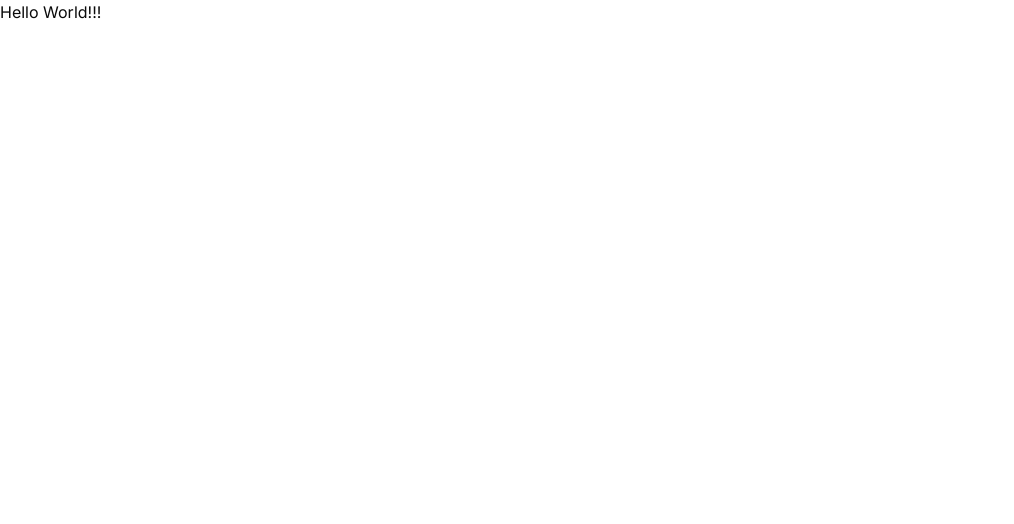
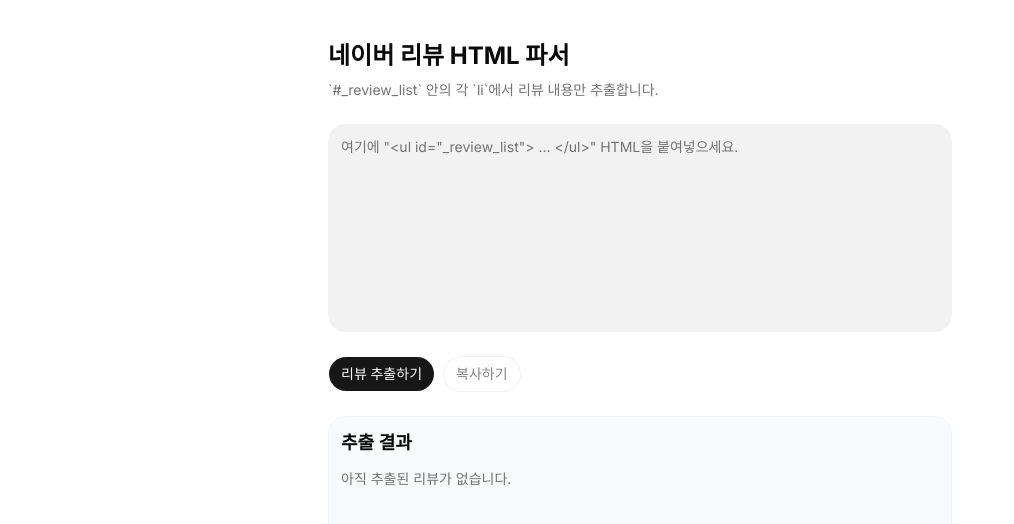
Before and after one commit to ungveloper/naver-place-review-text-extractor, a Next.js app: page / in a window 1280 px wide. Shown: the top 524 px of the page, without its empty margins (0-1014 px from the left). Built offline with nearby package versions, Linux system fonts and the light colour scheme.

Commit message:
추가: 기능

```diff
--- a/app/page.tsx
+++ b/app/page.tsx
@@ -1,7 +1,123 @@
-export default function Home() {
+'use client';
+
+import { Button } from '@/components/ui/button';
+import { Textarea } from '@/components/ui/textarea';
+import { useMemo, useState } from 'react';
+
+function extractReviewTexts(html: string): string[] {
+  if (!html.trim()) return [];
+
+  const parser = new DOMParser();
+  const doc = parser.parseFromString(html, 'text/html');
+
+  const reviewItems = Array.from(doc.querySelectorAll('#_review_list > li'));
+
+  const reviews = reviewItems
+    .map((li) => {
+      const reviewNode =
+        li.querySelector('.pui__vn15t2 a[data-pui-click-code="rvshowmore"]') ||
+        li.querySelector('.pui__vn15t2 a') ||
+        li.querySelector('.pui__vn15t2');
+
+      if (!reviewNode) return '';
+
+      return (reviewNode.textContent || '').replace(/\s+/g, ' ').trim();
+    })
+    .filter(Boolean);
+
+  return reviews;
+}
+
+export default function Page() {
+  const [html, setHtml] = useState('');
+  const [reviews, setReviews] = useState<string[]>([]);
+  const [copied, setCopied] = useState(false);
+
+  const previewCount = useMemo(() => reviews.length, [reviews]);
+
+  const copyText = useMemo(() => {
+    return reviews.map((review) => `- ${review}`).join('\n');
+  }, [reviews]);
+
+  const handleExtract = () => {
+    try {
+      const parsed = extractReviewTexts(html);
+      setReviews(parsed);
+      setCopied(false);
+    } catch (error) {
+      console.error(error);
+      setReviews([]);
+      setCopied(false);
+      alert('HTML 파싱 중 오류가 발생했습니다.');
+    }
+  };
+
+  const handleCopy = async () => {
+    if (!copyText) return;
+
+    try {
+      await navigator.clipboard.writeText(copyText);
+      setCopied(true);
+
+      setTimeout(() => {
+        setCopied(false);
+      }, 2000);
+    } catch (error) {
+      console.error(error);
+      alert('복사 중 오류가 발생했습니다.');
+    }
+  };
+
   return (
-    <div>
-      <h1>Hello World!!!</h1>
-    </div>
+    <main className="mx-auto px-6 py-10 max-w-2xl w-full min-h-screen flex flex-col gap-6">
+      <div className="space-y-2">
+        <h1 className="font-bold text-2xl">네이버 리뷰 HTML 파서</h1>
+        <p className="text-muted-foreground text-sm">
+          `#_review_list` 안의 각 `li`에서 리뷰 내용만 추출합니다.
+        </p>
+      </div>
+
+      <Textarea
+        value={html}
+        onChange={(e) => setHtml(e.target.value)}
+        placeholder='여기에 "<ul id="_review_list"> ... </ul>" HTML을 붙여넣으세요.'
+        className="h-52"
+      />
+
+      <div className="flex gap-2">
+        <Button onClick={handleExtract} className="w-fit">
+          리뷰 추출하기
+        </Button>
+
+        <Button
+          onClick={handleCopy}
+          variant="outline"
+          className="w-fit"
+          disabled={reviews.length === 0}
+        >
+          {copied ? '복사 완료!' : '복사하기'}
+        </Button>
+      </div>
+
+      <section className="p-3 h-52 space-y-3 rounded-2xl border border-gray-100 bg-gray-50 overflow-y-scroll">
+        <h2 className="font-semibold text-lg">
+          추출 결과 {previewCount > 0 ? `(${previewCount}개)` : ''}
+        </h2>
+
+        {reviews.length === 0 ? (
+          <p className="text-muted-foreground text-sm">
+            아직 추출된 리뷰가 없습니다.
+          </p>
+        ) : (
+          <ul className="pl-5 space-y-2 list-disc">
+            {reviews.map((review, index) => (
+              <li key={`${index}-${review.slice(0, 20)}`} className="leading-7">
+                {review}
+              </li>
+            ))}
+          </ul>
+        )}
+      </section>
+    </main>
   );
 }
--- /dev/null
+++ b/components/ui/textarea.tsx
@@ -0,0 +1,18 @@
+import * as React from 'react';
+
+import { cn } from '@/lib/utils';
+
+function Textarea({ className, ...props }: React.ComponentProps<'textarea'>) {
+  return (
+    <textarea
+      data-slot="textarea"
+      className={cn(
+        'flex field-sizing-content min-h-16 w-full resize-none rounded-2xl border border-transparent bg-input/50 px-3 py-3 text-base transition-[color,box-shadow,background-color] outline-none placeholder:text-muted-foreground focus-visible:border-ring focus-visible:ring-3 focus-visible:ring-ring/30 disabled:cursor-not-allowed disabled:opacity-50 aria-invalid:border-destructive aria-invalid:ring-3 aria-invalid:ring-destructive/20 md:text-sm dark:aria-invalid:border-destructive/50 dark:aria-invalid:ring-destructive/40',
+        className,
+      )}
+      {...props}
+    />
+  );
+}
+
+export { Textarea };
```
Also changed, not shown: components.json.
